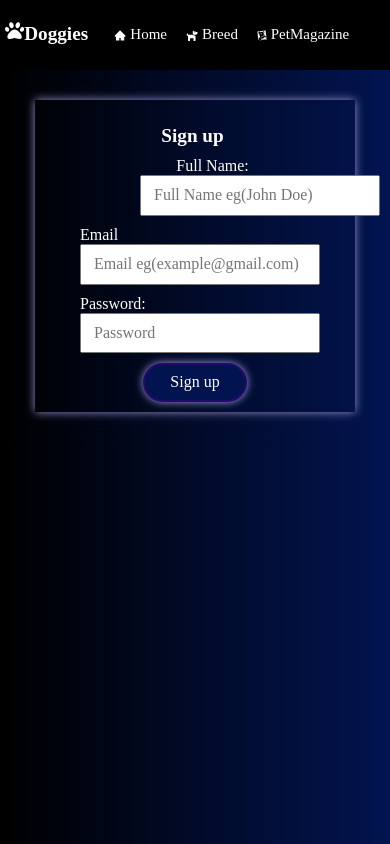
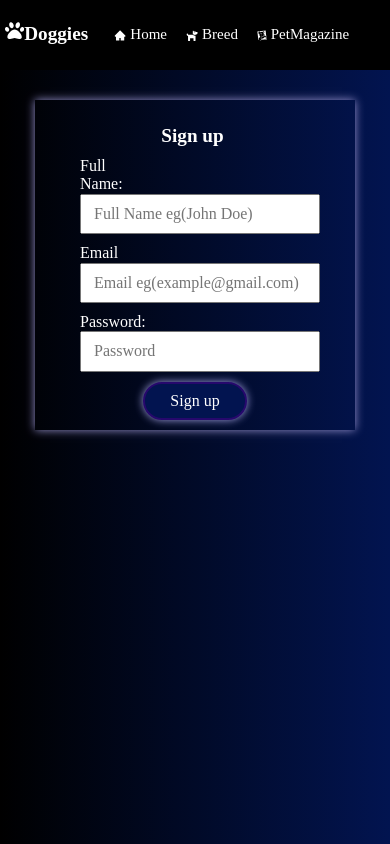
Before and after one commit to clairecharles/Doggies, a React (Create React App) app: page / in a window 390 px wide. Built offline with nearby package versions, Linux system fonts and the light colour scheme; a web font is replaced by a local one.

Commit message:
initial commit

```diff
--- a/src/Pages/Login/Login.css
+++ b/src/Pages/Login/Login.css
@@ -96,6 +96,12 @@ margin: 10px 0px;
         box-sizing: content-box;
     box-shadow: 0px 0px 9px #9792ce ;
 }
+
+.special-form{
+margin: 10px 0px;
+    width: 25px;
+    margin-left: 35px;
+}
 .form-group{
 margin: 10px 0px;
     width: 25px;
```
